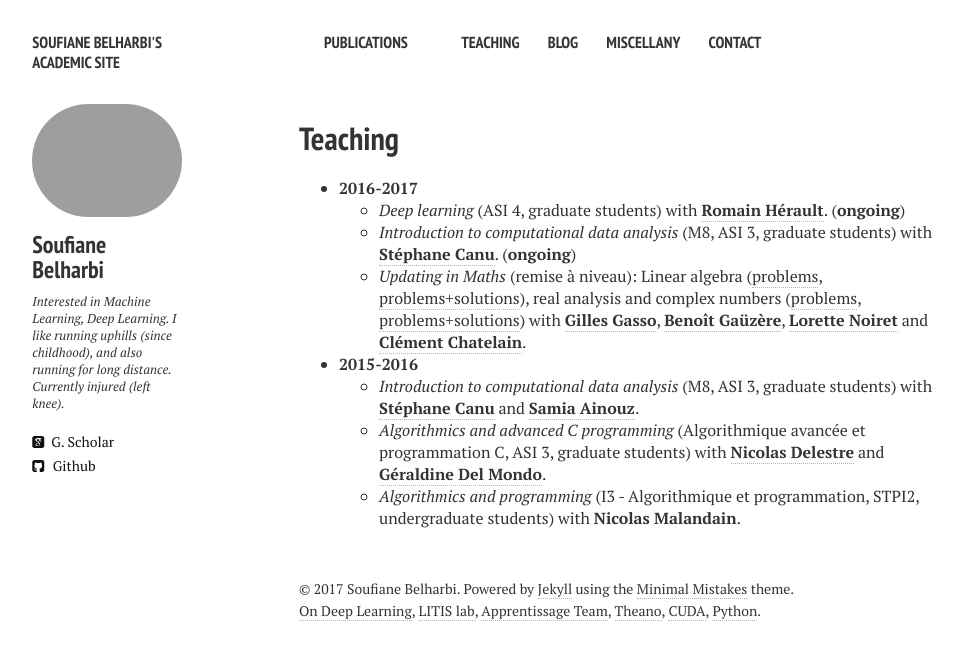
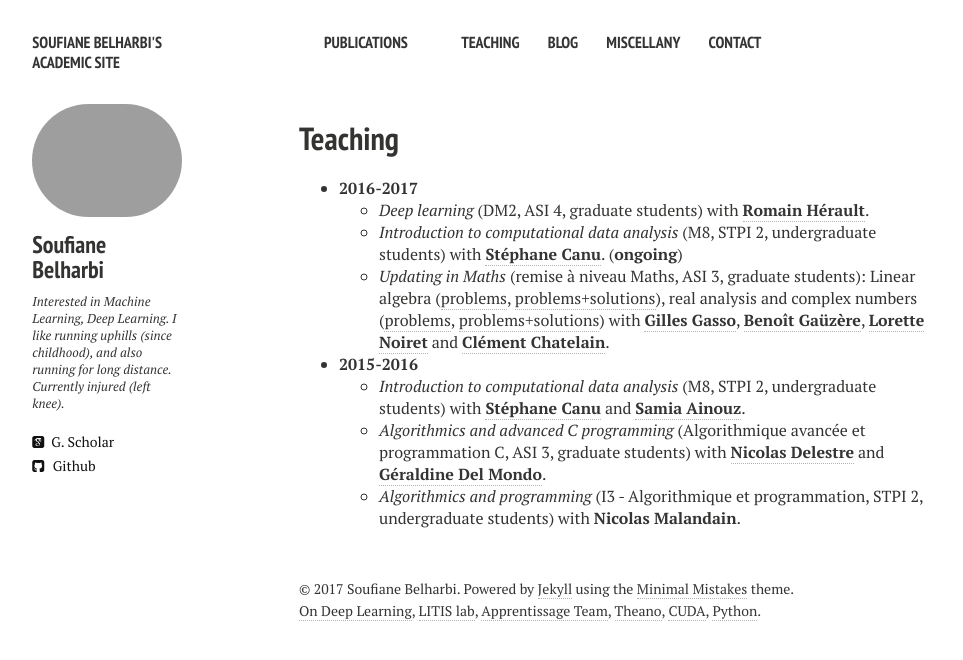
Before and after one commit to sbelharbi/sbelharbi.github.io, a Jekyll site: the page built from teaching.md, in a window 1280 px wide. Shown: the top 660 px of the page, without its empty margins (21-984 px from the left). Built offline with Jekyll 4.4.1, drawn with Linux system fonts in a browser that asks for light colours; nearby versions of some CDN libraries.

Commit message:
update teaching stuff

```diff
--- a/teaching.md
+++ b/teaching.md
@@ -6,11 +6,11 @@ tags: [teaching]
 comments: false
 ---
 * **2016-2017**
-  * *Deep learning* (ASI 4, graduate students) with
-  [**Romain Hérault**](https://asi.insa-rouen.fr/enseignants/~rherault/pelican/). (**ongoing**)
-  * *Introduction to computational data analysis* (M8, ASI 3, graduate students)
+  * *Deep learning* (DM2, ASI 4, graduate students) with
+  [**Romain Hérault**](https://asi.insa-rouen.fr/enseignants/~rherault/pelican/).
+  * *Introduction to computational data analysis* (M8, STPI 2, undergraduate students)
     with [**Stéphane Canu**](http://asi.insa-rouen.fr/enseignants/~scanu/). (**ongoing**)
-  * *Updating in Maths* (remise à niveau): Linear algebra ([problems](/otherdocs/teaching2016-2017/anum.pdf),
+  * *Updating in Maths* (remise à niveau Maths, ASI 3, graduate students): Linear algebra ([problems](/otherdocs/teaching2016-2017/anum.pdf),
   [problems+solutions](/otherdocs/teaching2016-2017/anum-sol.pdf)),
   real analysis and complex numbers
   ([problems](/otherdocs/teaching2016-2017/anar-ncomplx.pdf),
@@ -20,7 +20,7 @@ comments: false
 	[**Lorette Noiret**](http://lmi.insa-rouen.fr/membres/12-membres/collaborateurs-externes-associes/71-noiret.html) and
 	[**Clément Chatelain**](http://pagesperso.litislab.fr/cchatelain/).
 * **2015-2016**
-  * *Introduction to computational data analysis* (M8, ASI 3, graduate students)
+  * *Introduction to computational data analysis* (M8, STPI 2, undergraduate students)
     with [**Stéphane Canu**](http://asi.insa-rouen.fr/enseignants/~scanu/)  and
 	[**Samia Ainouz**](http://pagesperso.litislab.fr/sainouz/).
   * *Algorithmics and advanced C programming* (Algorithmique avancée et
@@ -28,4 +28,4 @@ comments: false
   [**Nicolas Delestre**](http://asi.insa-rouen.fr/enseignants/~delestre/) and
   [**Géraldine Del Mondo**](https://sites.google.com/site/geraldinedelmondo/).
   * *Algorithmics and programming* (I3 - Algorithmique et programmation,
-  STPI2, undergraduate students) with **Nicolas Malandain**.
+  STPI 2, undergraduate students) with **Nicolas Malandain**.
```
